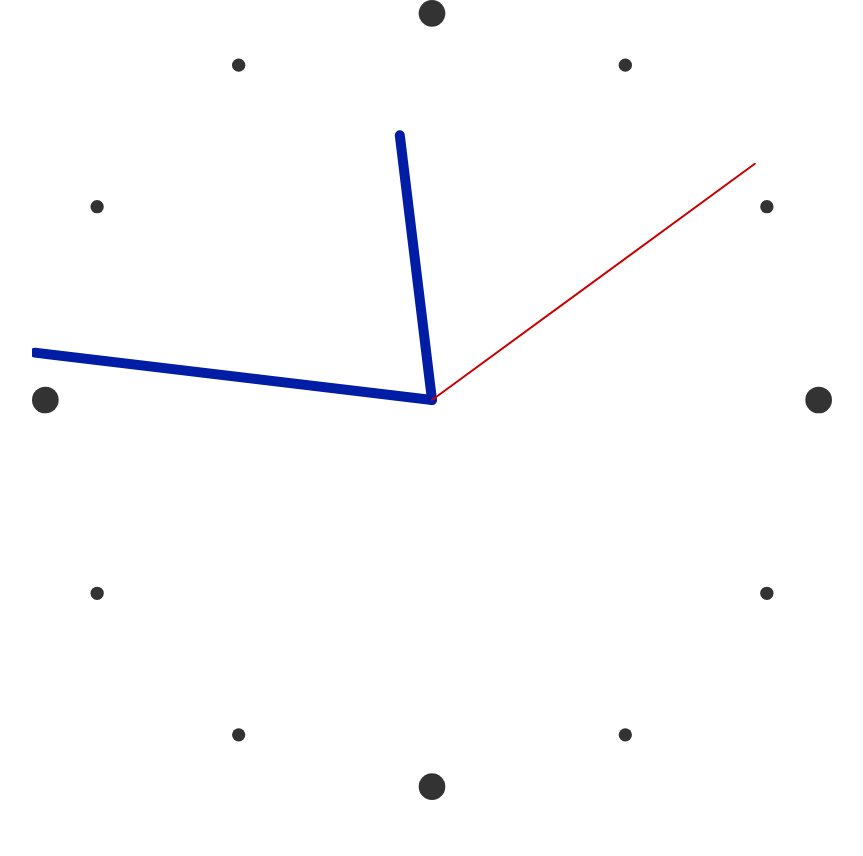
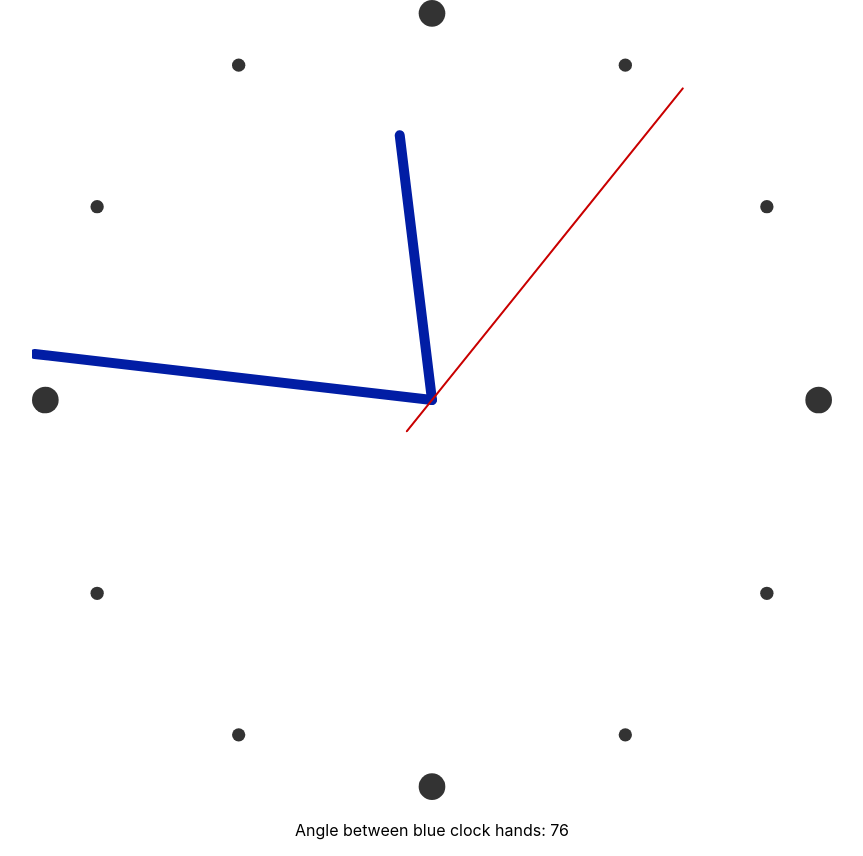
Before and after one commit to kloss7777/clock, a React (Create React App) app: page / in a window 1280 px wide. Shown: the whole page, without its empty margins (208-1071 px from the left). Before the commit the page ends 804 px from the top, so only its background shows below. Built offline with nearby package versions, Linux system fonts and the light colour scheme.

Commit message:
move App to src, make seconds clock hand longer

```diff
--- a/src/components/App.tsx
+++ b/src/App.tsx
@@ -1,11 +1,11 @@
 import React from 'react';
-import {AnalogClock} from "./AnalogClock/AnalogClock";
+import {AnalogClock} from "./components/AnalogClock/AnalogClock";
 import styled from "styled-components";
 
 export const App = () => {
     return (
         <Center>
-            <AnalogClock size={800} showDiff={false}/>
+            <AnalogClock size={800} showDiff={true}/>
         </Center>
     )
 }
--- a/src/components/AnalogClock/ClockFace.tsx
+++ b/src/components/AnalogClock/ClockFace.tsx
@@ -27,6 +27,9 @@ export const ClockFace = (props: ClockFaceProps) => {
 
     const seconds_hand_x = clock_center_x + Math.sin(degToRad(180-props.angles[2])) * SECONDS_HAND_LENGTH;
     const seconds_hand_y = clock_center_y + Math.cos(degToRad(180-props.angles[2])) * SECONDS_HAND_LENGTH;
+
+    const seconds_hand_x2 = clock_center_x + Math.sin(degToRad(360-props.angles[2])) * SECONDS_HAND_LENGTH * 0.1;
+    const seconds_hand_y2 = clock_center_y + Math.cos(degToRad(360-props.angles[2])) * SECONDS_HAND_LENGTH * 0.1;
 
     const minutes_hand_x = clock_center_x + Math.sin(degToRad(180-props.angles[1])) * MINUTES_HAND_LENGTH;
     const minutes_hand_y = clock_center_y + Math.cos(degToRad(180-props.angles[1])) * MINUTES_HAND_LENGTH;
@@ -63,10 +66,10 @@ export const ClockFace = (props: ClockFaceProps) => {
                 strokeLinecap="round"
             />
             <line
-                x1={clock_center_x}
-                y1={clock_center_y}
-                x2={seconds_hand_x}
-                y2={seconds_hand_y}
+                x1={seconds_hand_x}
+                y1={seconds_hand_y}
+                x2={seconds_hand_x2}
+                y2={seconds_hand_y2}
                 stroke={SECONDS_HAND_COLOR}
                 strokeWidth="2"
                 strokeLinecap="round"
--- a/src/index.tsx
+++ b/src/index.tsx
@@ -2,7 +2,7 @@ import React from 'react';
 import ReactDOM from 'react-dom';
 import './index.css';
 import reportWebVitals from './reportWebVitals';
-import {App} from "./components/App";
+import {App} from "./App";
 
 ReactDOM.render(
   <React.StrictMode>
```
Also changed, not shown: 1 other file (tests, documents, lock files or other folders).
